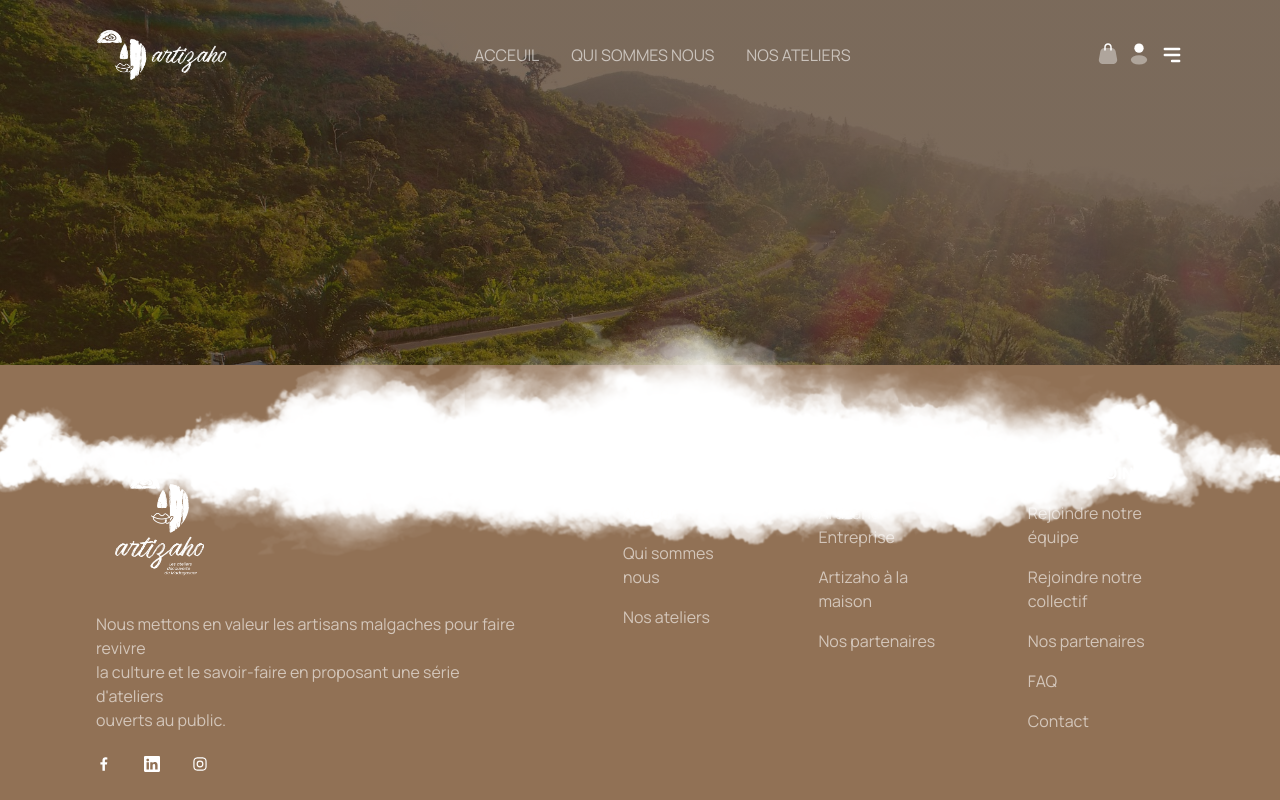
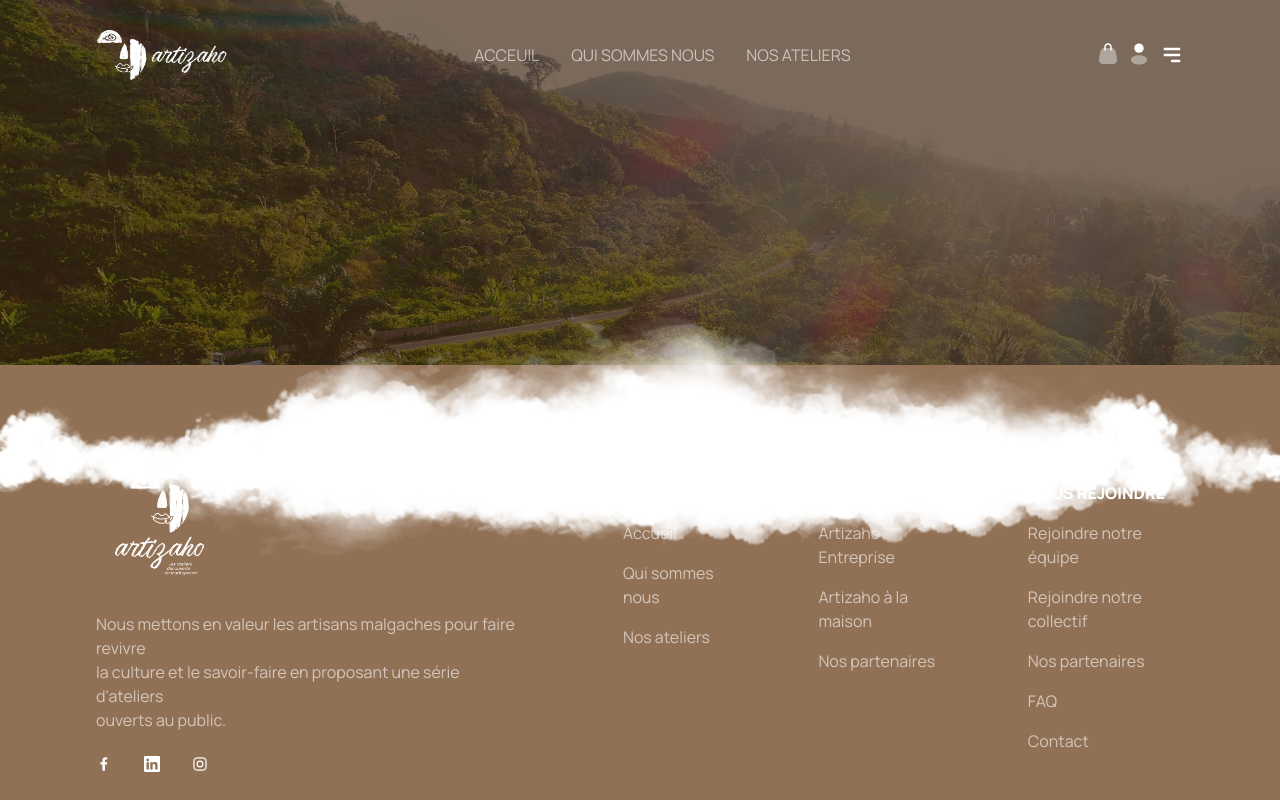
Before and after one commit to andrianina4/ARTIZAHO, a Next.js app: page /auth/se-connecter in a window 1280 px wide. Built offline with nearby package versions, Linux system fonts and the light colour scheme.

Commit message:
update : footer

```diff
--- a/components/footer/index.tsx
+++ b/components/footer/index.tsx
@@ -24,7 +24,7 @@ function Footer({ }: Props) {
                     </div>
                 </div>
 
-                <div className='flex gap-x-20'>
+                <div className='flex gap-x-20 mt-5'>
                     <section className=''>
                         <h2 className='text-base text-white font-extrabold'>MENU</h2>
                         <ul className='flex flex-col gap-y-4 mt-4 text-whiteGray opacity-60'>
```
